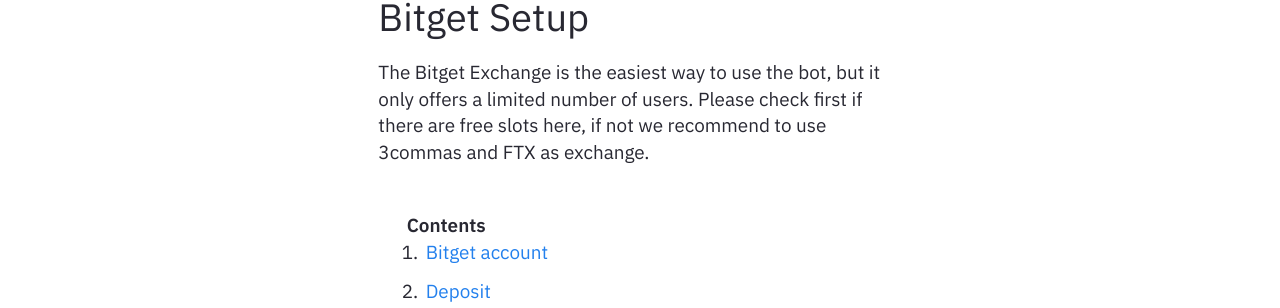
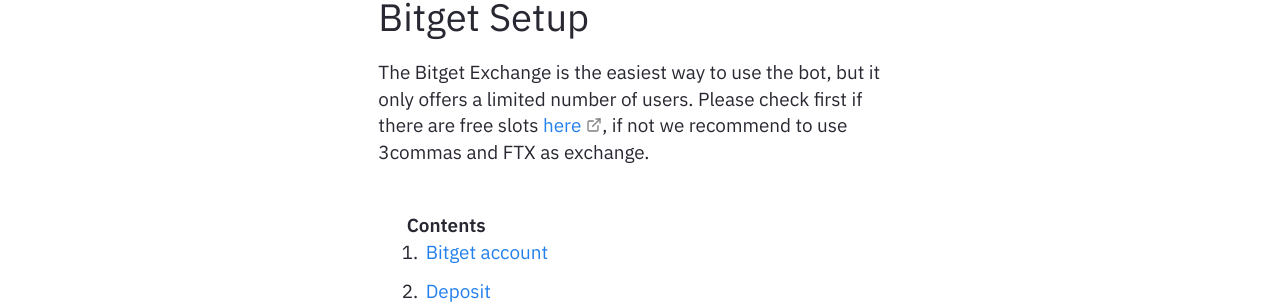
Before and after one commit to kevinroku/nroku.github.io, a Jekyll site: the page built from _notes/Public/Bitget Setup.md, in a window 1280 px wide. Shown: the part 164-472 px from the top of the page. Built offline with Jekyll 4.4.1, drawn with Linux system fonts in a browser that asks for light colours; part of the change alters nothing that is shown.

```diff
--- a/_notes/Public/Bitget Setup.md
+++ b/_notes/Public/Bitget Setup.md
@@ -5,7 +5,7 @@ date : 01-09-2022
 ---
 
 The Bitget Exchange is the easiest way to use the bot, but it only offers a limited number of users.
-Please check first if there are free slots here, if not we recommend to use 3commas and FTX as exchange.
+Please check first if there are free slots [here](https://obsidian.md/), if not we recommend to use 3commas and FTX as exchange.
 
 * TOC
 {:toc}
```
